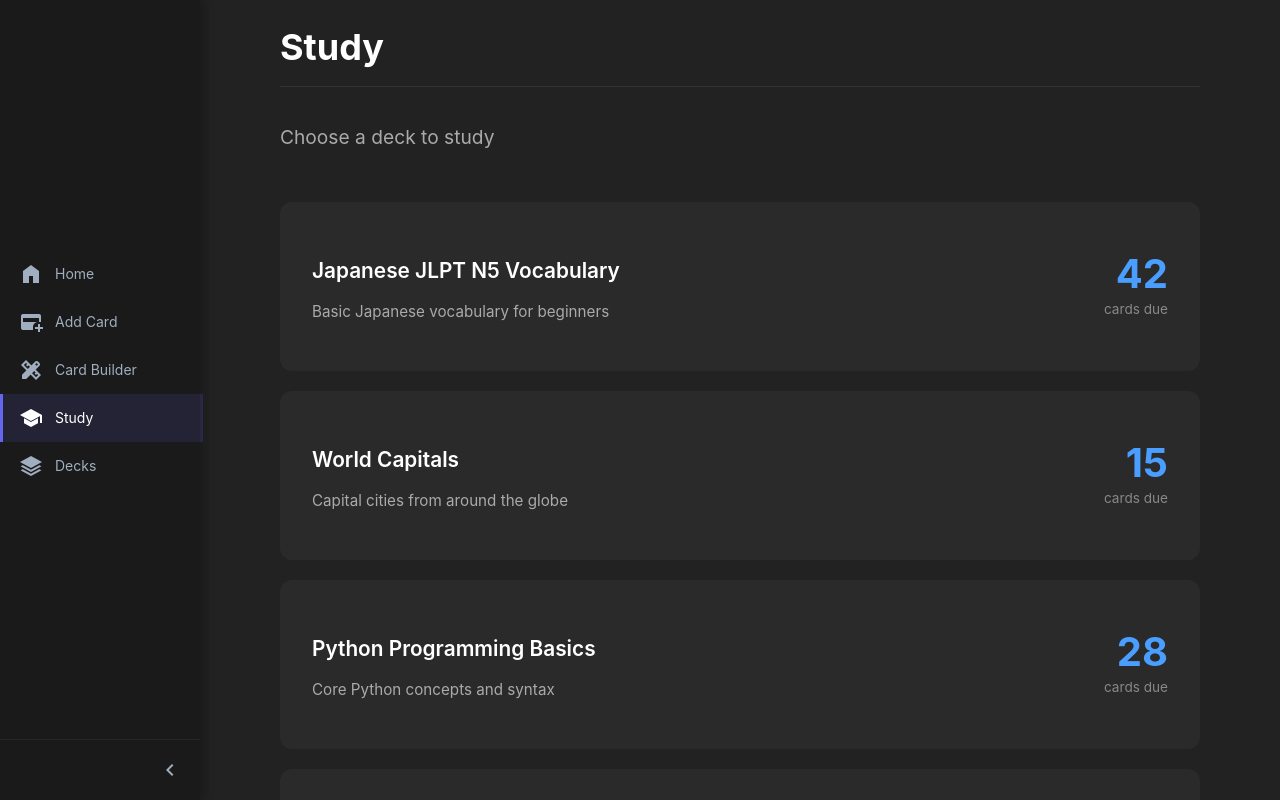
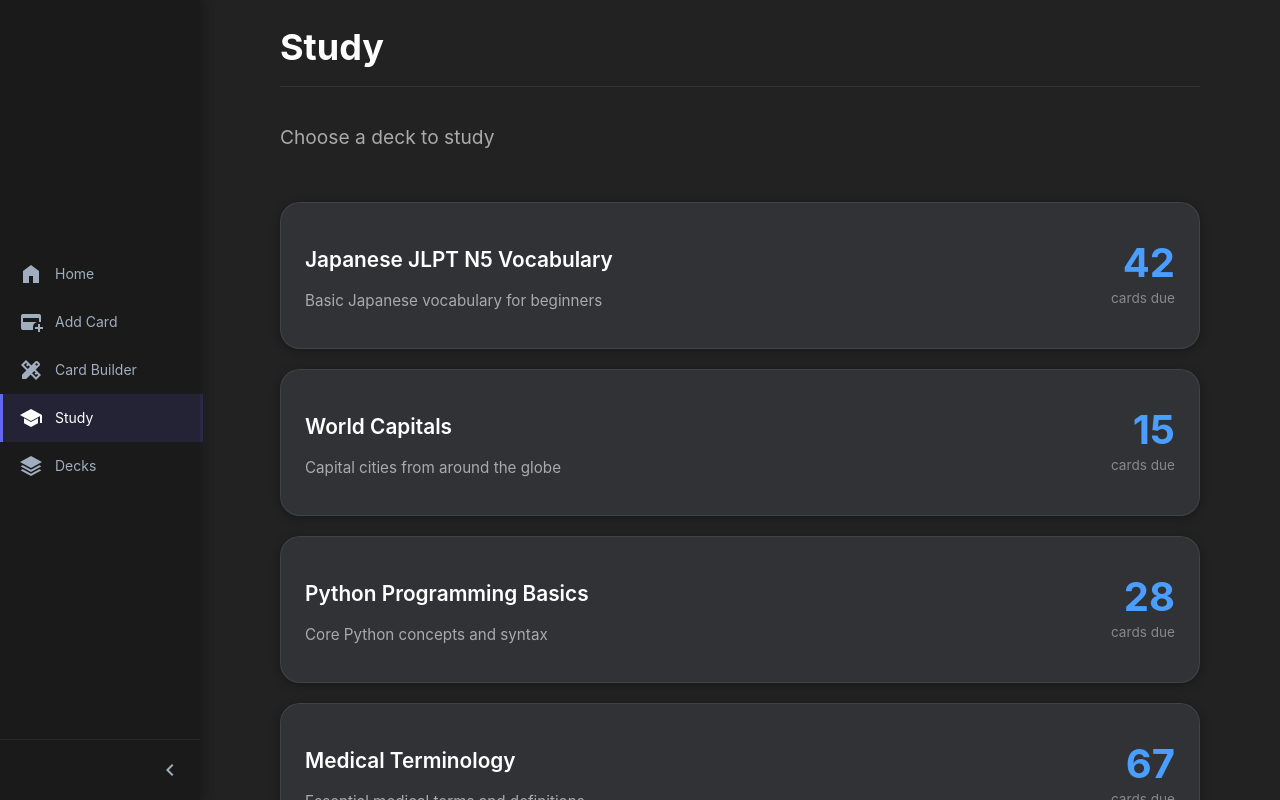
Before and after one commit to 18barbers2/gostudycards, a React (Vite) app in the folder frontend/: page /study in a window 1280 px wide. Built offline with nearby package versions, Linux system fonts and the light colour scheme.

Commit message:
style: updated styling of due cards

```diff
--- a/frontend/src/css/Study.css
+++ b/frontend/src/css/Study.css
@@ -45,21 +45,23 @@
 }
 
 .deck-option {
-    background: #2a2a2a;
-    padding: 30px;
-    border-radius: 12px;
+    background: var(--bg-secondary);
+    padding: 20px 24px;
+    border-radius: var(--border-radius);
     cursor: pointer;
-    transition: all 0.3s ease;
-    border: 2px solid transparent;
+    transition: all 0.2s ease;
+    border: 1.5px solid rgba(255, 255, 255, 0.08);
+    box-shadow: 0 2px 10px rgba(0, 0, 0, 0.3);
     display: flex;
     justify-content: space-between;
     align-items: center;
 }
 
 .deck-option:hover {
-    background: #424247;
+    background: #3a3a3f;
     border-color: #4a9eff;
     transform: translateX(5px);
+    box-shadow: 0 6px 20px rgba(0, 0, 0, 0.45);
 }
 
 .deck-info {
```
